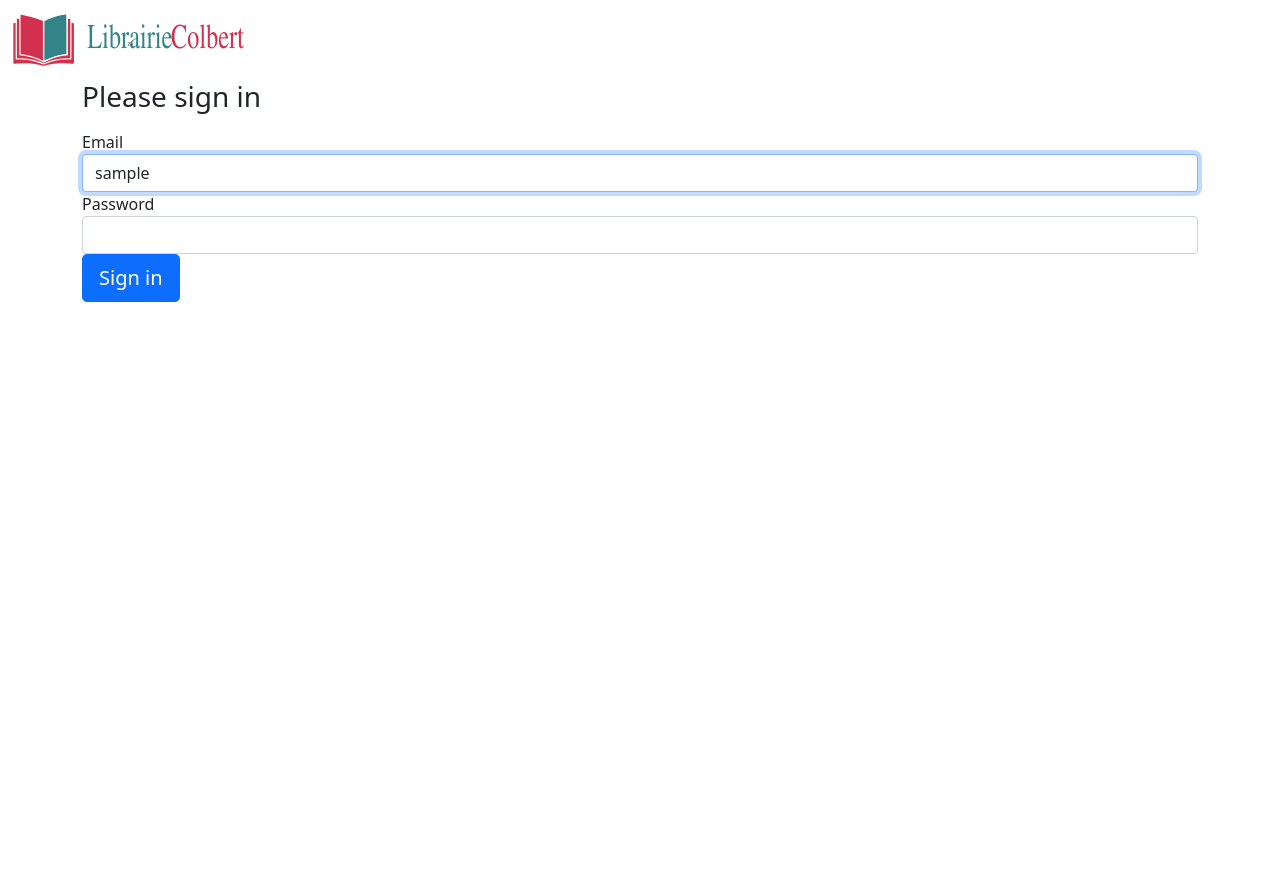
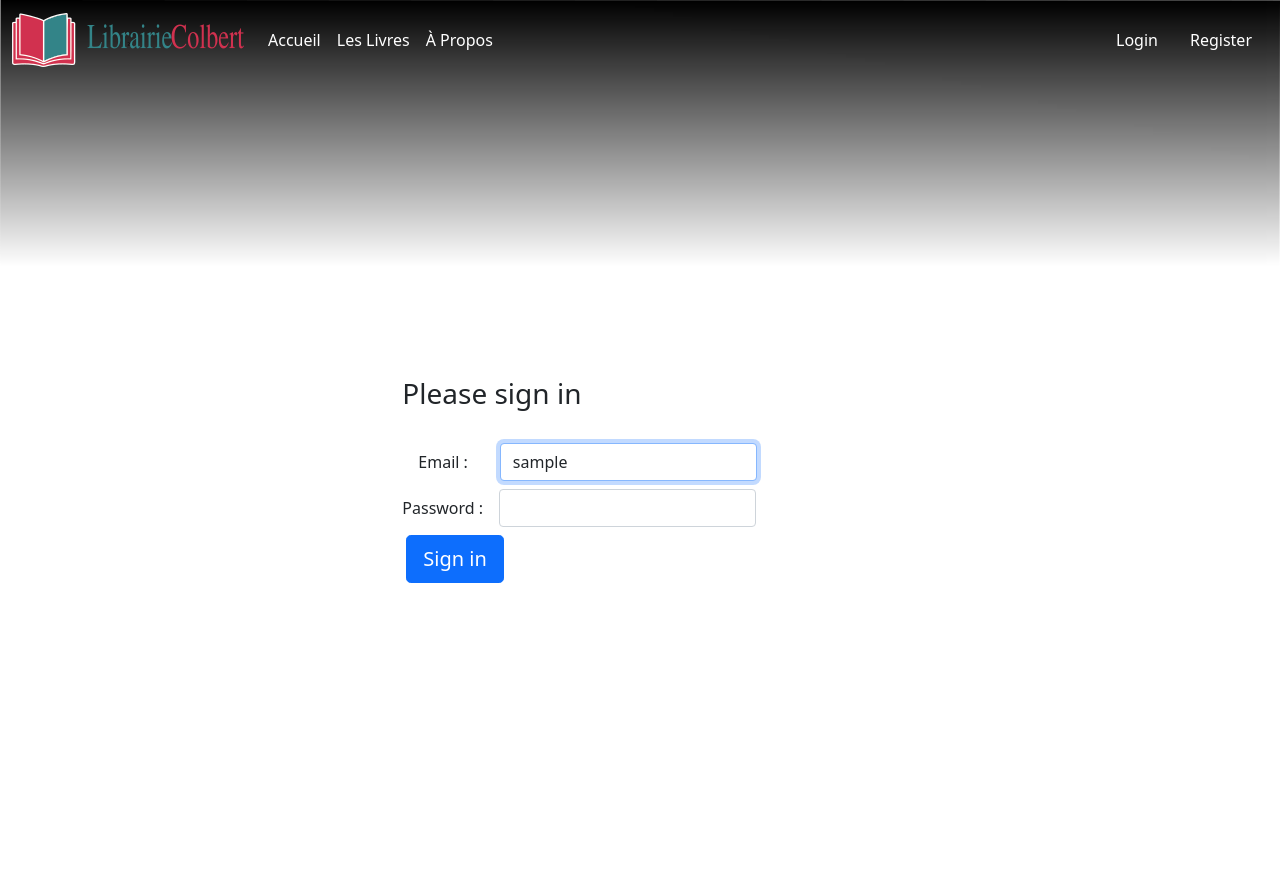
Before and after one commit to ThibL/librairie, a Symfony app: template templates/security/login.html.twig in a window 1280 px wide. Before the commit the page ends 302 px from the top, so only its background shows below. Run offline with Twig, Linux system fonts and the light colour scheme; the template is opened without the code that fills it: most values are stand-ins (such as "Sample title", 1, 10 or a date in 2020); some libraries are stand-ins or nearby versions.

Commit message:
add a lot of stuff

```diff
--- a/src/Form/CommentFormType.php
+++ b/src/Form/CommentFormType.php
@@ -16,8 +16,10 @@
             ->add('content',TextareaType::class,[
                 'label'=>' ',
                 'attr'=>[
-                    'placeholder'=>'Je m\'exprime ici...'
-                ]
+                    'placeholder'=>'Je m\'exprime ici...',
+                    'rows' => 6,
+                    "class" => 'form-control w-100 mb-2',
+                ],
             ])
         ;
     }
--- a/templates/book/index.html.twig
+++ b/templates/book/index.html.twig
@@ -11,6 +11,12 @@
                 <img class="card-img-top" src="{{ book.image }}" alt="Card image cap">
                 <div class="card-body">
                     <h5 class="card-title">{{ book.titre }}</h5>
+                    <hr>
+                    <p>Catégorie(s):
+                        {% for category in book.categories %}
+                        {{ category.name }},
+                    {% endfor %}
+                    </p>
                     <h6 class="card-title">Auteur: {{ book.author }}</h6>
                     <hr>
                     <span>ISBN: {{ book.iSBN }}</span>
--- a/templates/cart/navcart.html.twig
+++ b/templates/cart/navcart.html.twig
@@ -1,3 +1,3 @@
 <a href={{ path('cart_index') }} class="text-decoration-none">
-<span class="nav-link text-light">Mon panier : {{ total }} €</span>
+<span class="nav-link text-light">{% if total == 0 %} Votre panier est vide {% else  %} Mon panier : {{ total }} €{% endif %}</span>
 </a>
--- a/templates/security/login.html.twig
+++ b/templates/security/login.html.twig
@@ -3,6 +3,11 @@
 {% block title %}Se connecter{% endblock %}
 
 {% block body %}
+  <img src="{{ asset('assets/image/gradient600ppp.png') }}" class="img-fluid position-absolute top-0 start-0"
+       alt="banner">
+  <div class="position-relative">
+
+  <div class="d-flex justify-content-center align-items-center" style="min-height: 100vh">
     <form method="post">
       {% if error %}
         <div class="alert alert-danger mt-3">Mot de passe ou email incorrect</div>
@@ -10,15 +15,29 @@
 
       {% if app.user %}
         <div class="mb-3">
-            Vous êtes connecté en tant que {{ app.user.username }}, <a href="{{ path('app_logout') }}">Logout</a>
+          Vous êtes connecté en tant que {{ app.user.username }}, <a
+                  href="{{ path('app_logout') }}">Logout</a>
         </div>
       {% endif %}
 
       <h1 class="h3 mb-3 font-weight-normal">Please sign in</h1>
-    <label for="inputEmail">Email</label>
-    <input type="email" value="{{ last_username }}" name="email" id="inputEmail" class="form-control" autocomplete="email" required autofocus>
-    <label for="inputPassword">Password</label>
-    <input type="password" name="password" id="inputPassword" class="form-control" autocomplete="current-password" required>
+      <div class="row g-3 align-items-center m-2">
+        <div class="col-auto">
+          <label for="inputEmail">Email : </label>
+        </div>
+        <div class="col-auto ms-3">
+          <input type="email" value="{{ last_username }}" name="email" id="inputEmail" class="form-control"
+                 autocomplete="email" required autofocus>
+        </div>
+      </div>
+      <div class="row g-3 align-items-center">
+        <div class="col-auto">
+          <label for="inputPassword">Password : </label>
+        </div>
+        <div class="col-auto">
+          <input type="password" name="password" id="inputPassword" class="form-control"
+                 autocomplete="current-password" required>
+        </div>
 
         <input type="hidden" name="_csrf_token"
                value="{{ csrf_token('authenticate') }}"
@@ -35,8 +54,15 @@
         </div>
         #}
 
+        <div class="row mt-2">
+          <div class="col-10">
             <button class="btn btn-lg btn-primary" type="submit">
               Sign in
             </button>
+          </div>
+        </div>
+      </div>
     </form>
+  </div>
+  </div>
 {% endblock %}
```
Also changed, not shown: templates/book/show.html.twig (+12 -2 lines), templates/search/index.html.twig (+21 -14 lines). Lines whose indentation alone changed are shown as unchanged.
